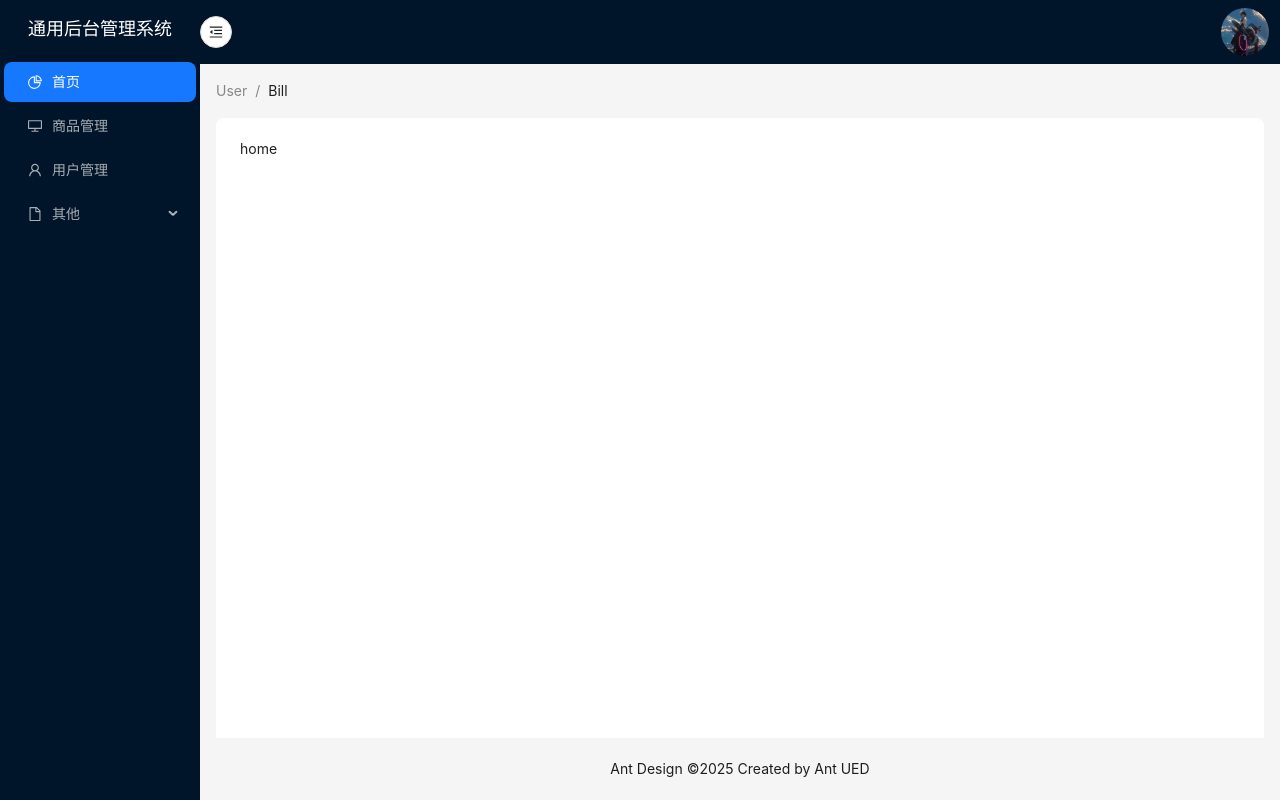
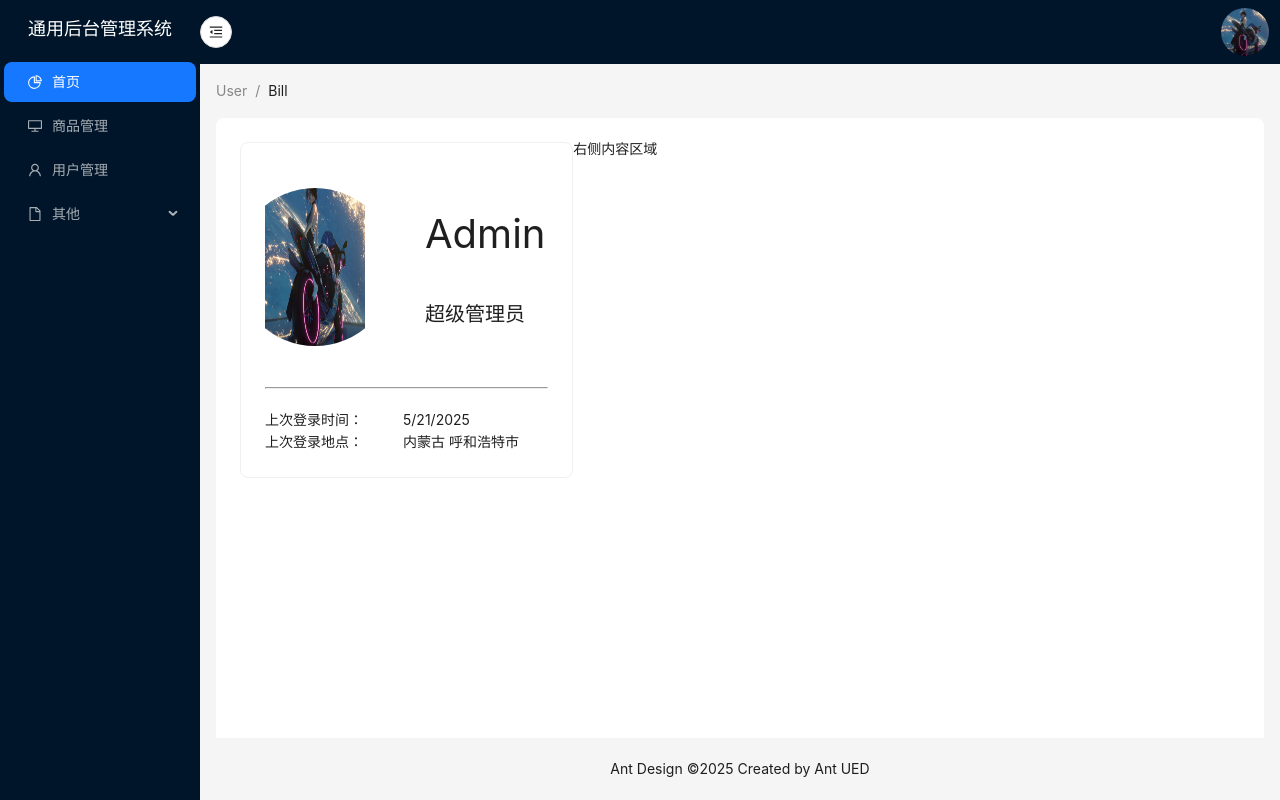
Before and after one commit to coder-WangYu/react-learn-vite, a React (Vite) app: page /home in a window 1280 px wide. Built offline with nearby package versions, Linux system fonts and the light colour scheme.

Commit message:
add: 添加首页用户信息卡片

```diff
--- a/src/pages/home/index.jsx
+++ b/src/pages/home/index.jsx
@@ -1,9 +1,40 @@
 import React from 'react';
+import {Card, Col, Row} from "antd";
+import imgUrl from "../../assets/image/logo.png";
+import "./index.less";
 
 const Home = () => {
 	return (
-		<div>
-			home
+		<div className='home-container'>
+			<Row>
+				<Col span={8}>
+					<Card hoverable>
+						<div className="user-infos">
+							<div className='avator'>
+								<img src={imgUrl} alt=""/>
+							</div>
+							<div className="info">
+								<p style={{fontSize: '40px'}}>Admin</p>
+								<p style={{fontSize: '20px'}}>超级管理员</p>
+							</div>
+						</div>
+						<hr/>
+						<div className="login-infos">
+							<div className="info-item">
+								<p>上次登录时间：</p>
+								<p>{new Date().toLocaleDateString()}</p>
+							</div>
+							<div className="info-item">
+								<p>上次登录地点：</p>
+								<p>内蒙古 呼和浩特市</p>
+							</div>
+						</div>
+					</Card>
+				</Col>
+				<Col span={16}>
+					右侧内容区域
+				</Col>
+			</Row>
 		</div>
 	);
 };
--- /dev/null
+++ b/src/pages/home/index.less
@@ -0,0 +1,49 @@
+.home-container {
+  .user-infos {
+    display: flex;
+    justify-content: flex-start;
+    margin-bottom: 20px;
+
+    .avator {
+      min-width: 100px;
+      min-height: 100px;
+      width: 200px;
+      height: 200px;
+
+      img {
+        width: 100%;
+        height: 100%;
+        clip-path: circle(50% at center);
+      }
+    }
+
+    .info {
+      flex: 1;
+      display: flex;
+      flex-direction: column;
+      justify-content: space-around;
+      padding: 20px;
+    }
+
+    p {
+      padding-left: 40px;
+    }
+  }
+
+  .login-infos {
+    display: flex;
+    flex-direction: column;
+    justify-content: space-around;
+    margin-top: 20px;
+
+    .info-item {
+      display: flex;
+      justify-content: flex-start;
+      flex: 1;
+
+      p:last-of-type {
+        margin-left: 40px;
+      }
+    }
+  }
+}
```
